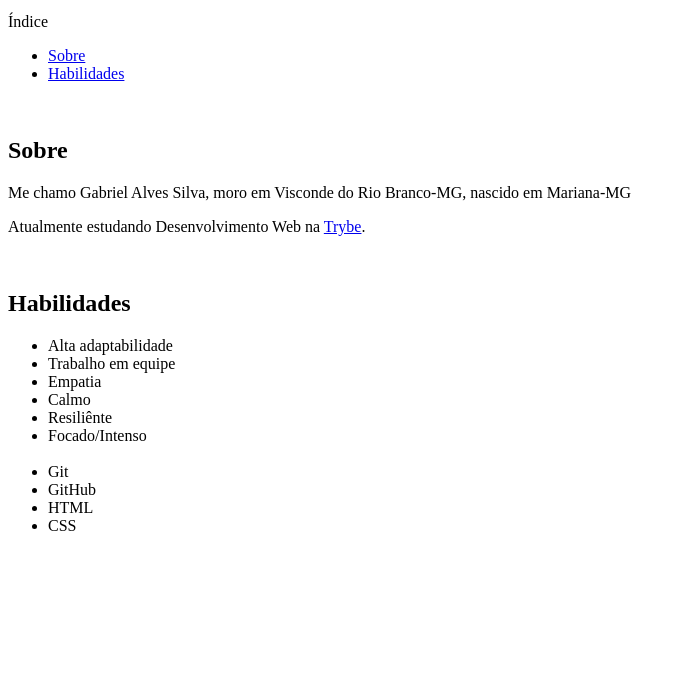
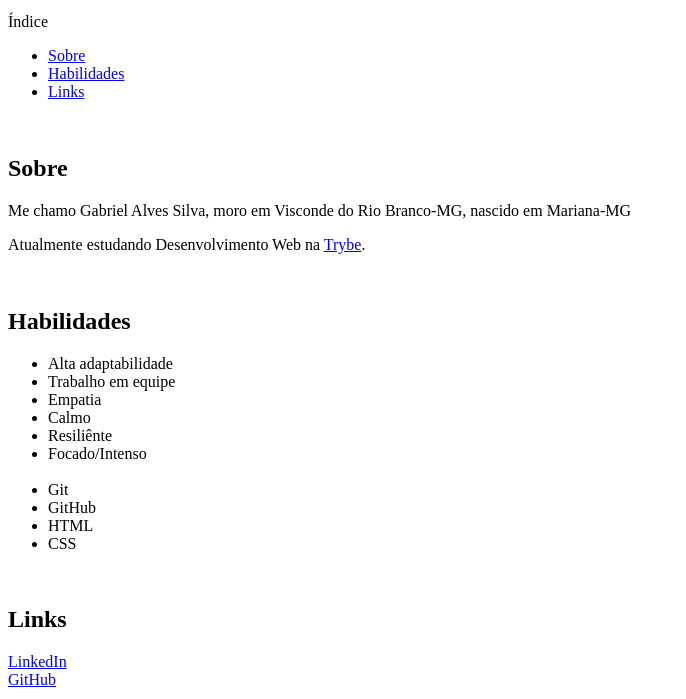
Before and after one commit to G-Alves1/G-Alves1.github.io, a plain HTML site: page index.html in a window 1280 px wide. Shown: the part 101-800 px from the top of the page, without its empty margins (0-686 px from the left). Drawn offline with Linux system fonts and the light colour scheme.

Commit message:
Adicionado os 'Links'

```diff
--- a/index.html
+++ b/index.html
@@ -12,6 +12,7 @@
     <ul>
     <li><a href="#sobre">Sobre</a></li>
     <li><a href="#habilidades">Habilidades</a></li>
+    <li><a href="#links">Links</a></li>
     </ul>
     <br>
     <h2 id="sobre">Sobre</h2>
@@ -31,6 +32,9 @@
         <li>HTML</li>
         <li>CSS</li>
     </ul>
-
+    <br>
+    <h2 id="links">Links</h2>
+    <a href="https://www.linkedin.com/in/gabrielalves1/" target="_blank">LinkedIn</a><br>
+    <a href="https://github.com/G-Alves1" target="_blank">GitHub</a>
 </body>
 </html>
```
